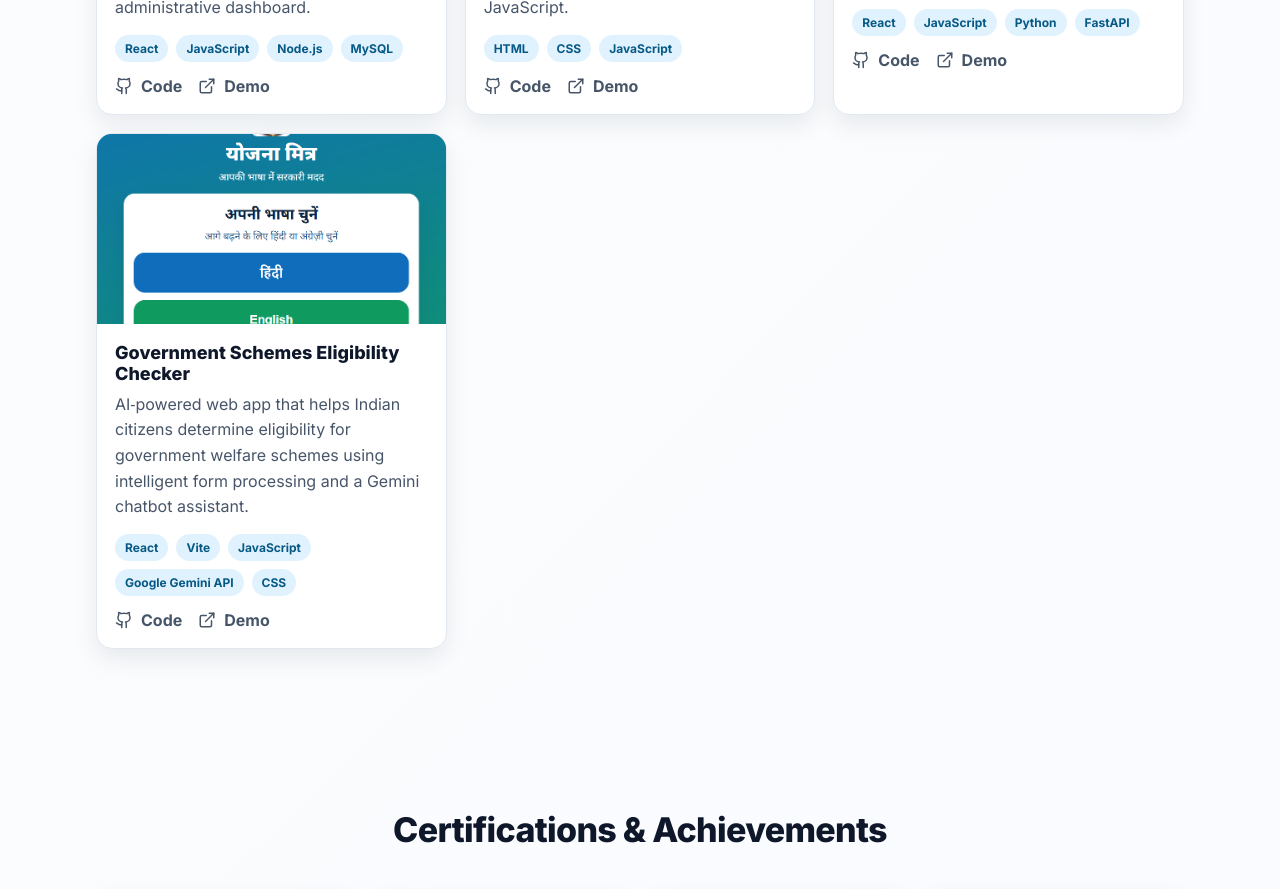
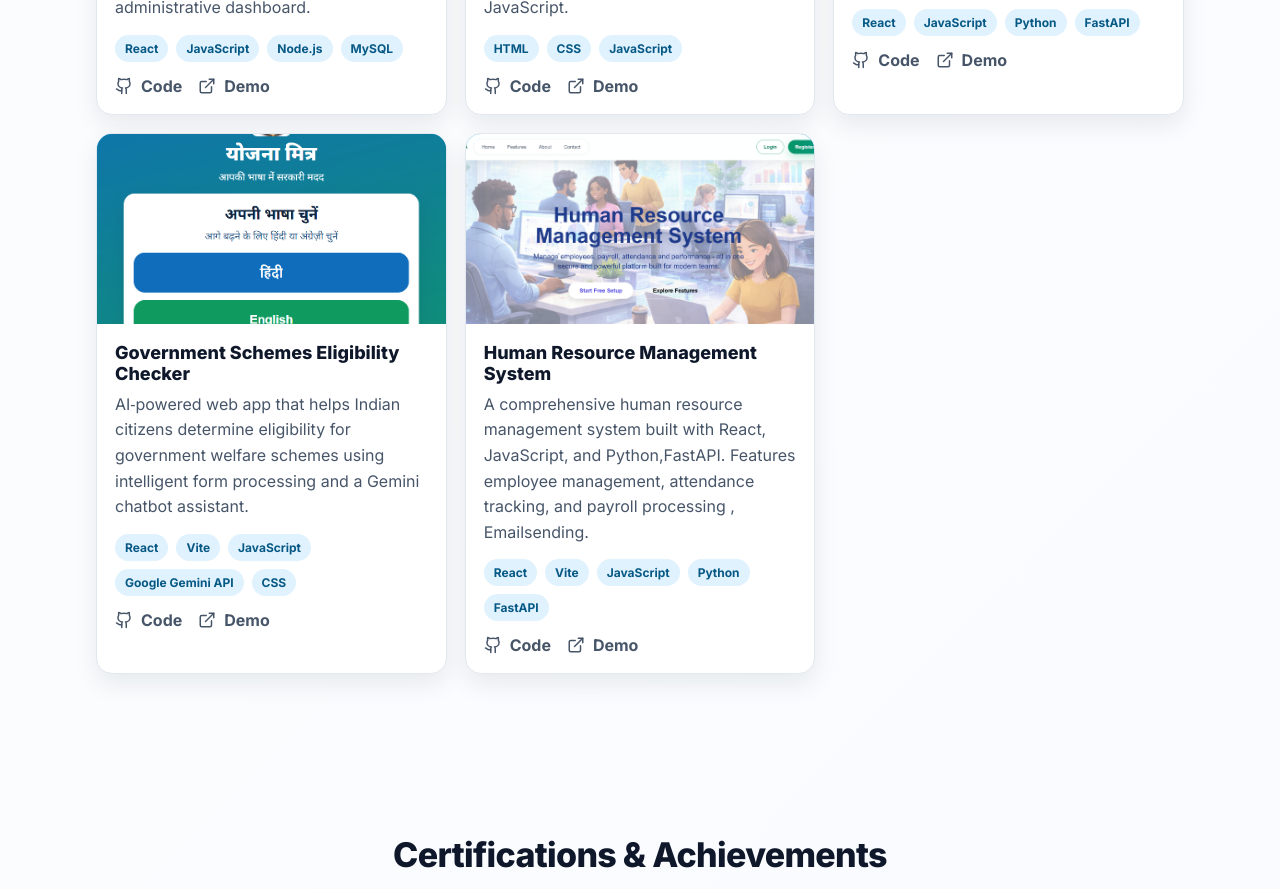
Before and after one commit to jyoti602/jyotiPortfolio9068, a React (Create React App) app: page / in a window 1280 px wide. Shown: the part 1900-2789 px from the top of the page. Built offline with nearby package versions, Linux system fonts and the light colour scheme.

Commit message:
adding a new project

```diff
--- a/src/App.js
+++ b/src/App.js
@@ -48,6 +48,14 @@ export default function App() {
       github: 'https://github.com/jyoti602/chatbot-ai-solution',
       demo: 'https://yojana-mitra-ai-solution.netlify.app/',
     },
+    {
+      title: 'Human Resource Management System',
+      description:
+        'A comprehensive human resource management system built with React, JavaScript, and Python,FastAPI. Features employee management, attendance tracking, and payroll processing , Emailsending.',
+      tech: ['React', 'Vite', 'JavaScript', 'Python', 'FastAPI'],
+      github: 'https://github.com/jyoti602/human-resource-ui',
+      demo: 'https://hrms-ui.netlify.app/',
+    },
   ]
 
   const skills = [
--- a/src/components/ProjectsSection.js
+++ b/src/components/ProjectsSection.js
@@ -21,6 +21,12 @@ export default function ProjectsSection({ projects }) {
                     className="project__img"
                     src="image/schemes.png"
                     alt="Government Schemes Eligibility Checker"
+                  />
+                      ) :project.title === 'Human Resource Management System' ? (
+                  <img
+                    className="project__img"
+                    src="image/hrms.png"
+                    alt="Human Resource Management System"
                   />
                 ) : (
                   <div className="project__img" />
```
Also changed, not shown: public/image/hrms.png (added).
